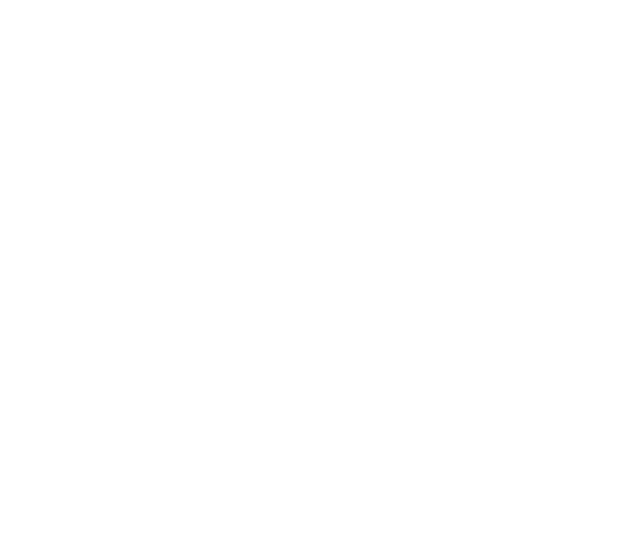
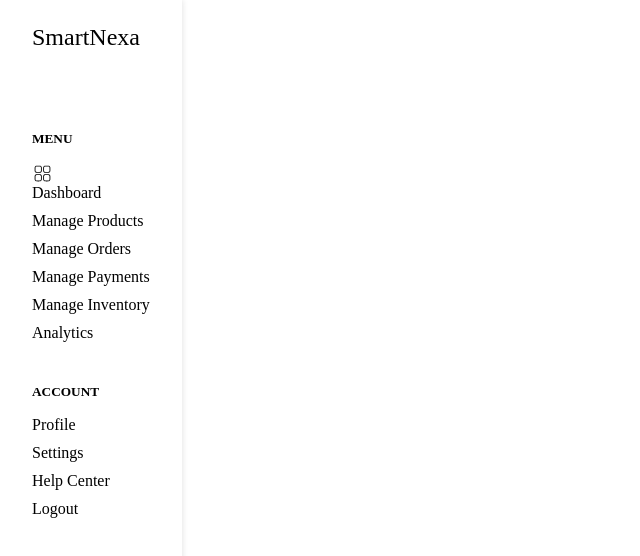
Before and after one commit to MuhdAdil13/SmartNexa_UI, a React (Vite) app in the folder smartnexa-ui/: page /seller in a window 1280 px wide. Before the commit this address had no page. Shown: the top 556 px of the page, without its empty margins (0-640 px from the left). Built offline with nearby package versions, Linux system fonts and the light colour scheme.

Commit message:
Add sections for Dashboard

```diff
--- a/smartnexa-ui/src/App.jsx
+++ b/smartnexa-ui/src/App.jsx
@@ -1,7 +1,7 @@
 import Login from './pages/Login'
 import Home from './pages/Home'
 import Register from './pages/RegistrationForm'
-import Dashboard from './pages/seller/Dashboard';
+import Dashboard from './pages/seller/dashboard/Dashboard';
 import AddProducts from './pages/seller/AddProducts';
 import { BrowserRouter as Router, Route, Routes } from 'react-router-dom';
 
@@ -9,11 +9,13 @@
   return (
     <Router>
       <Routes>
+        {/* Main site routes */}
         <Route path="/signup" element={<Register />} />
         <Route path="/login" element={<Login />} />
         <Route path="/home" element={<Home />} />
-        <Route path="/dashboard" element={<Dashboard />} />
-        <Route path="/addproducts" element={<AddProducts />} />
+
+        {/* Seller Dashboard routes */}
+        <Route path="/seller/*" element={<Dashboard />}/>
       </Routes>
   </Router>
   )
--- a/smartnexa-ui/src/pages/seller/Dashboard.css
+++ b/smartnexa-ui/src/pages/seller/components/SidebarMenu.css
@@ -6,6 +6,7 @@
 
 .container{
     display: flex;
+    box-shadow: 0 0 6px #20212426;
 }
 
 .brand-name{
@@ -13,13 +14,14 @@
     font-size: 1.5rem;
 }
 
-.left-nav-section{
+.sidebar{
     display: flex;
     flex-direction: column;
     height: 100vh;
     align-items: start;
     padding:0 2rem;
     gap: 5rem;
+    box-shadow: 0 0 6px #20212426;
 }
 
 .menu-section{
@@ -48,6 +50,6 @@
     margin-bottom: 10px;  /* Add some spacing between links */
 }
 
-.menu-links , .account-links h5{
+.menu-links h5 , .account-links h5{
     margin-bottom: 1rem;
 }
--- a/smartnexa-ui/src/pages/seller/Dashboard.jsx
+++ b/smartnexa-ui/src/pages/seller/components/SidebarMenu.jsx
@@ -1,15 +1,17 @@
 import React from 'react'
-import "./Dashboard.css"
+import "./SidebarMenu.css"
+import DashIcon from "./icons/dashboard.svg"
 
-const Dashboard = () => {
-    return (
+const SidebarMenu = () => {
+    return(
         <>
             <div className="container">
-                <div className="left-nav-section">
+                <nav className="sidebar">
                     <div className="brand-name">SmartNexa</div>
                     <div className="menu-section">
                         <div className="menu-links">
                             <h5 className='menu-'>MENU</h5>
+                            <img src={DashIcon} alt="Dashboard Icon"  width={21} height={21}/>
                             <a href="" className="">Dashboard</a>
                             <a href="" className="">Manage Products</a>
                             <a href="" className="">Manage Orders</a>
@@ -25,10 +27,10 @@
                             <a href="" className=''>Logout</a>
                         </div>
                     </div>
-                </div>
+                </nav>
             </div>
         </>
-    );
+    )
 };
 
-export default Dashboard;
+export default SidebarMenu
--- /dev/null
+++ b/smartnexa-ui/src/pages/seller/dashboard/Dashboard.jsx
@@ -0,0 +1,13 @@
+import React from 'react'
+import "./Dashboard.css"
+import SidebarMenu from '../components/SidebarMenu';
+
+const Dashboard = () => {
+    return (
+        <>
+            <SidebarMenu/>
+        </>
+    );
+};
+
+export default Dashboard;
```
Also changed, not shown: smartnexa-ui/src/pages/seller/components/Navbar.jsx (added, +9 -0 lines), smartnexa-ui/src/pages/seller/components/icons/dashboard.svg (added), smartnexa-ui/src/pages/seller/dashboard/Dashboard.css (added).
